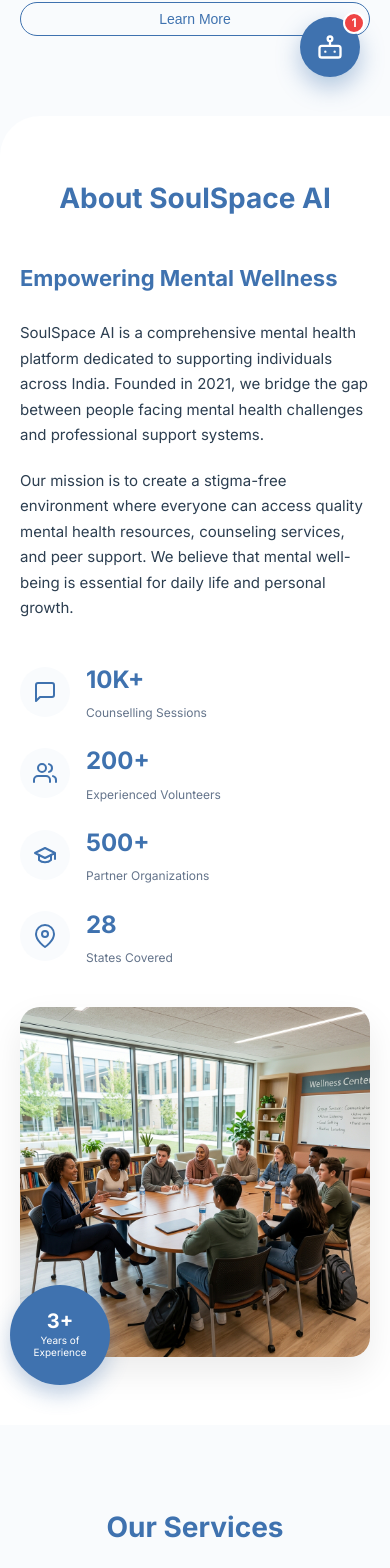
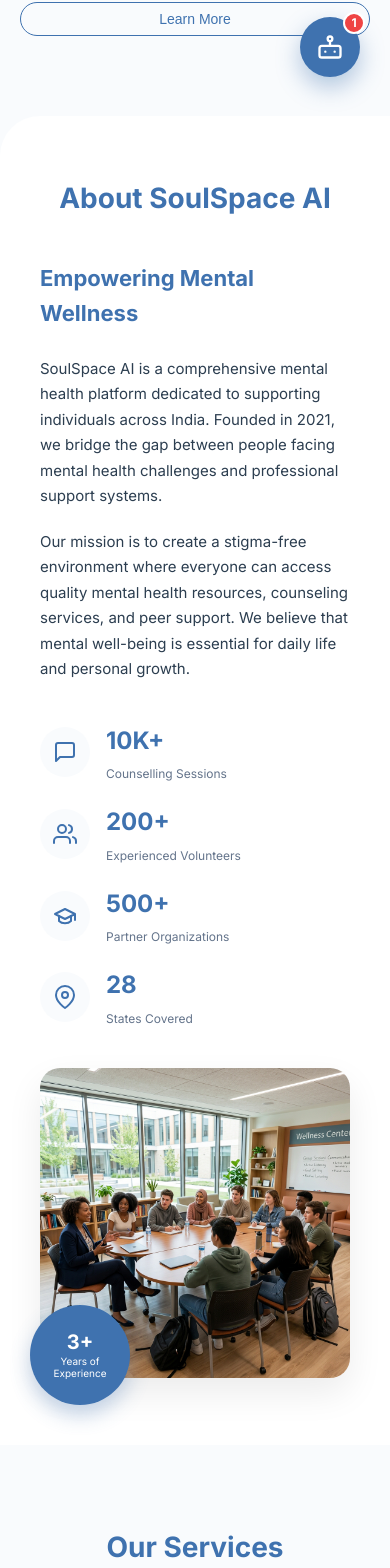
Before and after one commit to its5zoo/Learathon-5.0, a React (Vite) app in the folder frontend/: page / in a window 390 px wide. Shown: the part 737-2305 px from the top of the page. Built offline with nearby package versions, Linux system fonts and the light colour scheme.

Commit message:
make components responsive

```diff
--- a/frontend/src/components/About/About.css
+++ b/frontend/src/components/About/About.css
@@ -2,6 +2,12 @@
   padding: 80px 0;
   background-color: var(--white);
   border-top-left-radius: 80px;
+}
+
+.about .container {
+  max-width: 1200px;
+  padding: 0 40px;
+  margin: 0 auto;
 }
 
 .about-content-wrapper {
@@ -12,7 +18,7 @@
 }
 
 .about-text-content {
-  flex: 1.25;
+  flex: 1;
 }
 
 .about-subtitle {
@@ -66,15 +72,15 @@
 }
 
 .about-image-wrapper {
-  flex: 0.85;
-  max-width: 440px;
+  flex: 1;
+  max-width: 100%;
   position: relative;
   margin: 0 auto;
 }
 
 .about-image {
   width: 100%;
-  max-height: 380px;
+  max-height: 420px;
   object-fit: cover;
   border-radius: 20px;
   box-shadow: 0 15px 35px rgba(0,0,0,0.08);
--- a/frontend/src/context/AuthContext.tsx
+++ b/frontend/src/context/AuthContext.tsx
@@ -1,4 +1,4 @@
-import React, { createContext, useContext, useState, useEffect, ReactNode } from 'react';
+import { createContext, useContext, useState, useEffect, type ReactNode } from 'react';
 
 const API_URL = 'http://localhost:5000/api';
 
```
